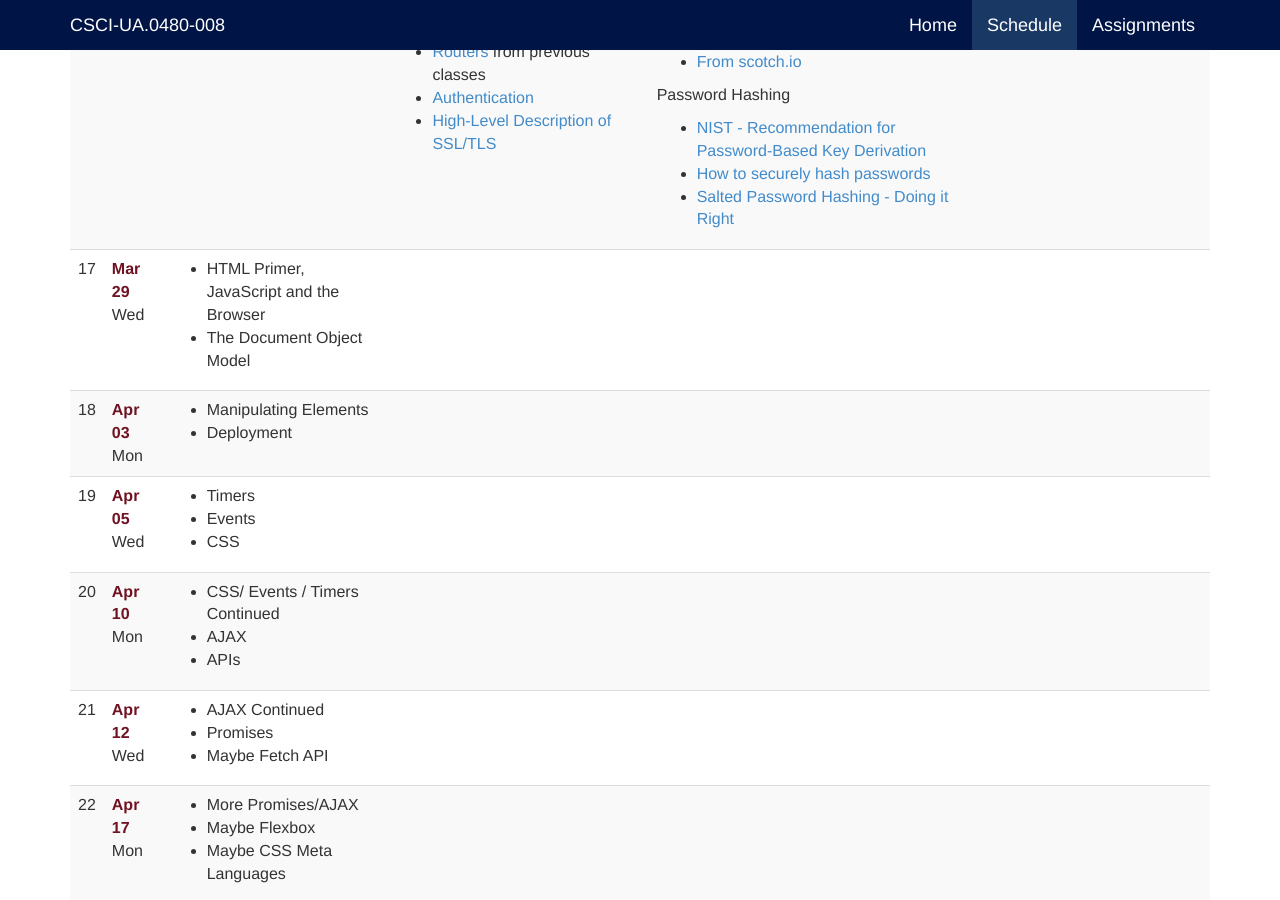
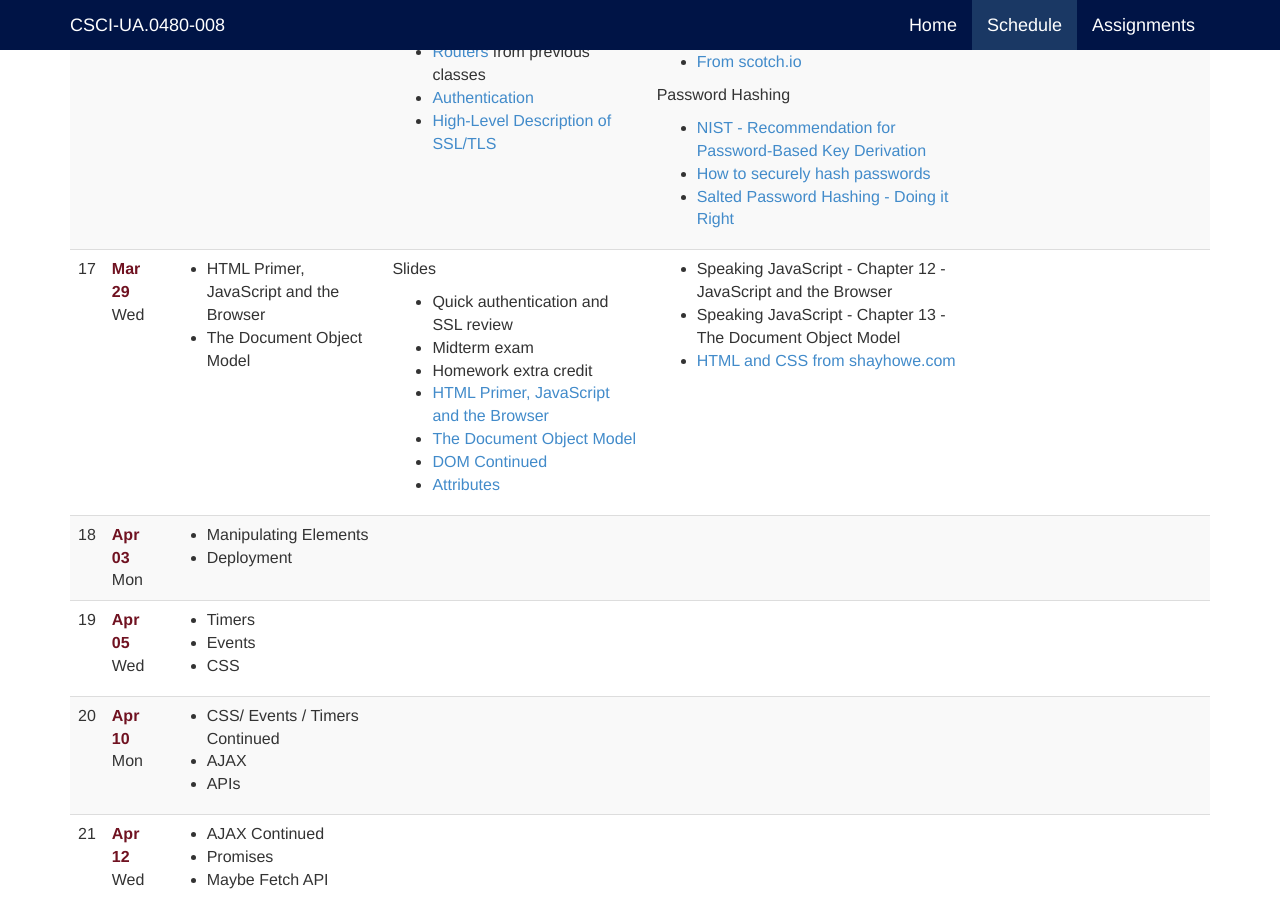
Before and after one commit to foureyes/csci-ua.0480-spring2017-008, a Jekyll site: the page built from schedule.markdown, in a window 1280 px wide and 900 px high, scrolled down 5394 px. Built offline with Jekyll 4.4.1, drawn with Linux system fonts in a browser that asks for light colours; part of the change alters nothing that is shown.

Commit message:
add class 17

```diff
--- a/_includes/schedule/17.markdown
+++ b/_includes/schedule/17.markdown
@@ -21,10 +21,12 @@ Slides
 * [DOM Continued](slides/17/dom-continued.html)
 * [Attributes](slides/17/attributes.html)
 
+{% comment %}
 Midterm Exam - Solution Sets
 
 * [Midterm Solutions (Coffee)](resources/handouts/midterm/midterm_001_coffee_solutions.pdf)
 * [Midterm Solutions (Evergreen)](resources/handouts/midterm/midterm_001_evergreen_solutions.pdf )
+{% endcomment %}
 
 <!--
 * [](slides//.html)
@@ -34,6 +36,7 @@ Midterm Exam - Solution Sets
 </td>
 	<td markdown="block">
 
+{% comment %}
 * Midterm Exam Results
     * grading software
     * distribution / curve
@@ -42,6 +45,7 @@ Midterm Exam - Solution Sets
     * late penalty counts for entire score
     * can exceed 100 for a single homework
     * but points only applied to total homework grade
+{% endcomment %}
 
 * {{site.book_js}} - Chapter 12 - JavaScript and the Browser
 * {{site.book_js}} - Chapter 13 - The Document Object Model
@@ -50,9 +54,11 @@ Midterm Exam - Solution Sets
 	<td markdown="block">
 
 
+{% comment %}
 In class activity
 
 * [Form to submit talksAbout function](https://docs.google.com/a/nyu.edu/forms/d/e/1FAIpQLSdco44OeatQZ8JcA6ozTavVWQLT4oQHGQ3KKNMbgAr42ji20w/viewform)
 * [Instructions / slides](slides/17/dom.html#/14)
+{% endcomment %}
 
 </td>
--- a/schedule.markdown
+++ b/schedule.markdown
@@ -280,9 +280,7 @@ __EXAM #1 (Midterm Exam)__
 * HTML Primer, JavaScript and the Browser
 * The Document Object Model
 </td>
-<td></td><td></td><td markdown="block"></td>{% comment %}
 {% include schedule/17.markdown %}
-{% endcomment %}
 </tr>
 
 
```
